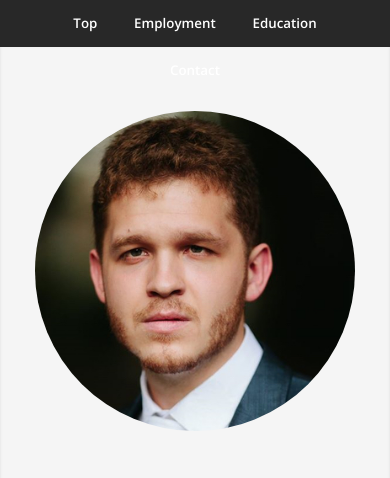
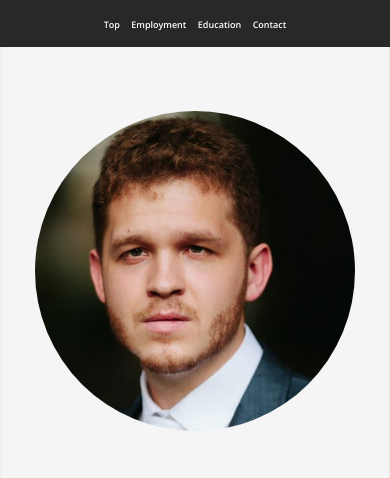
Before and after one commit to Dolbe/dolbe.github.io, a plain HTML site: page index.html in a window 390 px wide. Shown: the top 478 px of the page. Drawn offline with nearby package versions, Linux system fonts and the light colour scheme.

Commit message:
Decreased nav font size on small screens.

```diff
--- a/assets/css/main.css
+++ b/assets/css/main.css
@@ -2312,6 +2312,15 @@ input, select, textarea {
 
 	}
 
+	@media screen and (max-width: 500px) {
+
+			#nav a {
+				padding: 0 4px 0 4px;
+				font-size: 9px;
+			}
+
+	}
+
 /* Small */
 
 	@media screen and (max-width: 736px) {
```
